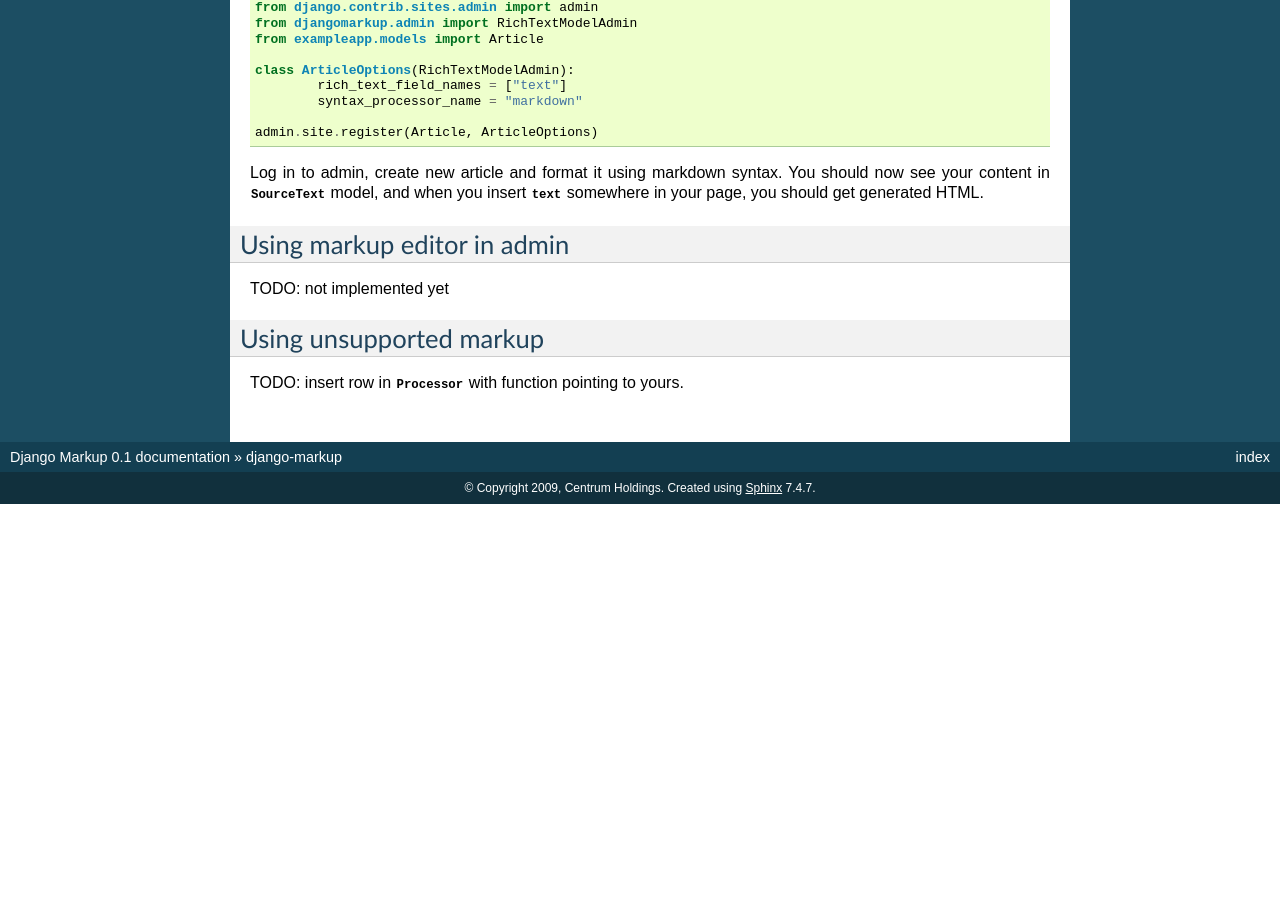
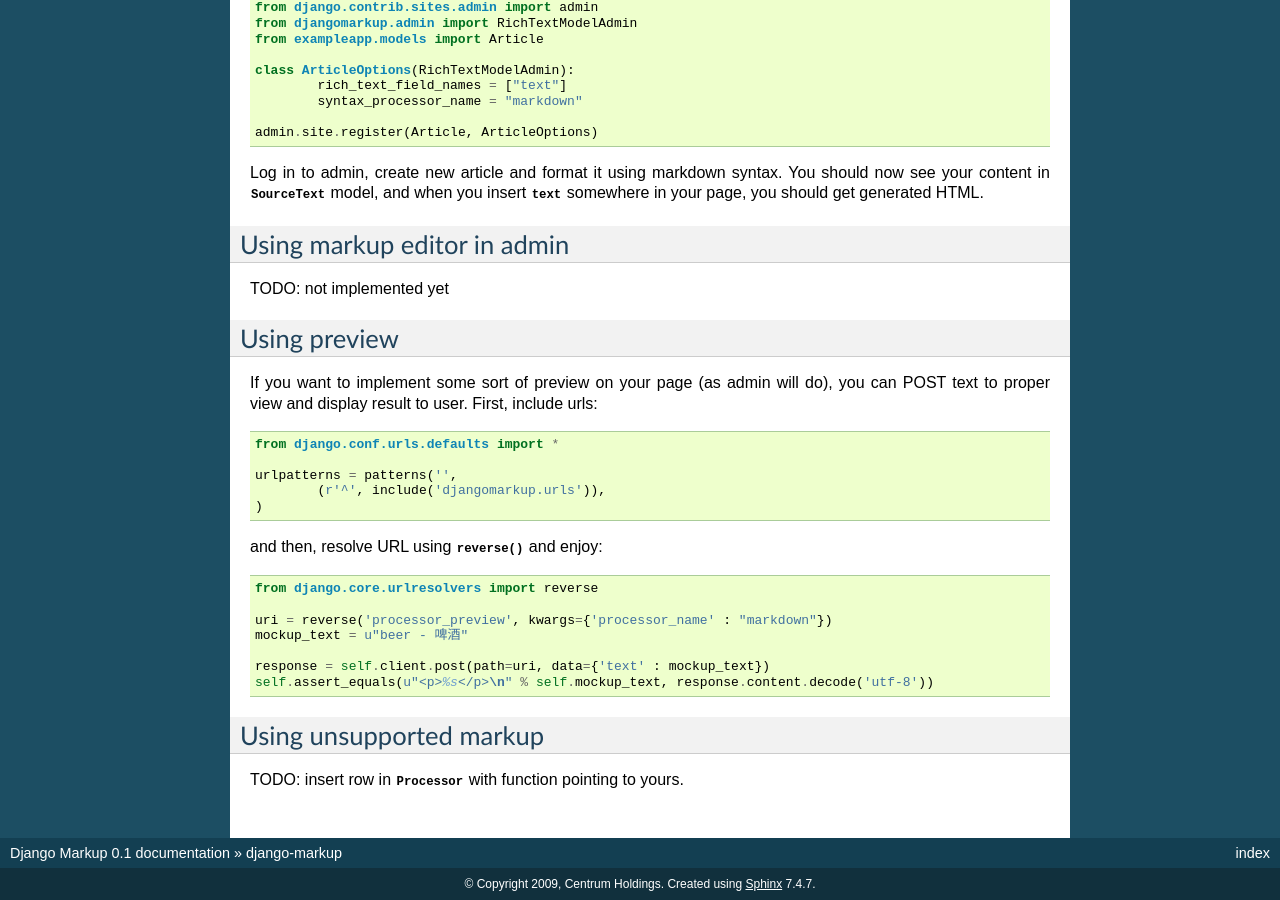
Before and after one commit to ella/django-markup, a Sphinx documentation site: the page built from docs/source/index.rst, in a window 1280 px wide and 900 px high, scrolled down 800 px. Built offline with Sphinx 7.4.7, drawn with Linux system fonts in a browser that asks for light colours; before the commit the page ends 1304 px from its top, so only the background shows below that.

Commit message:
Documentation for preview

```diff
--- a/docs/source/index.rst
+++ b/docs/source/index.rst
@@ -51,6 +51,28 @@ Using markup editor in admin
 TODO: not implemented yet
 
 ----------------------------
+Using preview
+----------------------------
+
+If you want to implement some sort of preview on your page (as admin will do), you can POST text to proper view and display result to user. First, include urls::
+
+	from django.conf.urls.defaults import *
+
+	urlpatterns = patterns('',
+		(r'^', include('djangomarkup.urls')),
+	)
+
+and then, resolve URL using :func:`reverse` and enjoy::
+
+		from django.core.urlresolvers import reverse
+
+		uri = reverse('processor_preview', kwargs={'processor_name' : "markdown"})
+		mockup_text = u"beer - 啤酒"
+
+		response = self.client.post(path=uri, data={'text' : mockup_text})
+		self.assert_equals(u"<p>%s</p>\n" % self.mockup_text, response.content.decode('utf-8'))
+
+----------------------------
 Using unsupported markup
 ----------------------------
 TODO: insert row in :class:`Processor` with function pointing to yours.
```
